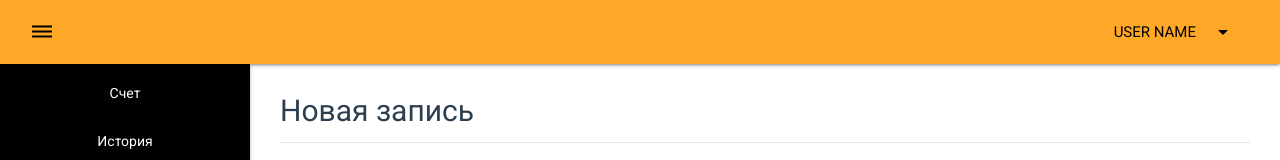
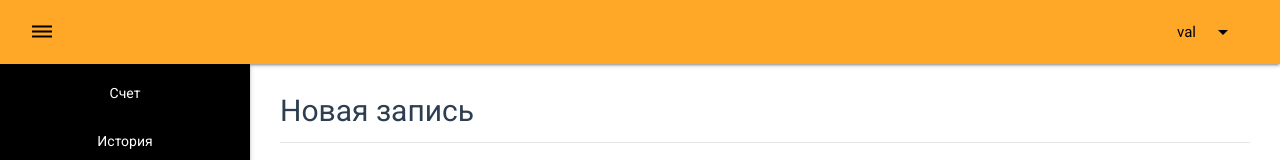
Before and after one commit to Lensom/Olivia-project, a Vue app: page /record in a window 1280 px wide. Shown: the top 160 px of the page. Built offline with nearby package versions, Linux system fonts and the light colour scheme; no server answers; the database is empty.

Commit message:
Added get user info

```diff
--- a/src/components/Navbar.vue
+++ b/src/components/Navbar.vue
@@ -11,7 +11,7 @@
       <ul class="right hide-on-small-and-down">
         <li>
           <a class="dropdown-trigger black-text" href="#" data-target="dropdown" ref="dropdown">
-            USER NAME
+            {{name}}
             <i class="material-icons right">arrow_drop_down</i>
           </a>
 
@@ -47,14 +47,19 @@ export default {
       this.$router.push("/login?message=logout");
     }
   },
-  mounted() {
-    this.interval = setInterval(() => {
-      this.date = new Date();
-    }, 1000);
-    // this.dropdown = M.Dropdown.init(this.$refs.dropdown, {
-    //   constrainWidth: false
-    // });
+  computed: {
+    name() {
+      return this.$store.getters.info.name;
+    }
   },
+  // mounted() {
+  //   this.interval = setInterval(() => {
+  //     this.date = new Date();
+  //   }, 1000);
+  //   this.dropdown = M.Dropdown.init(this.$refs.dropdown, {
+  //     constrainWidth: false
+  //   });
+  // },
   beforeDestroy() {
     clearInterval(this.interval);
     if (this.dropdown && this.dropdown.destroy) {
--- a/src/layouts/mainLayout.vue
+++ b/src/layouts/mainLayout.vue
@@ -26,6 +26,11 @@ export default {
   data: () => ({
     isOpen: true
   }),
+  async mounted() {
+    if (!Object.keys(this.$store.getters.info).length) {
+      await this.$store.dispatch("fetchInfo");
+    }
+  },
   components: {
     Navbar,
     Sidebar
--- a/src/main.js
+++ b/src/main.js
@@ -4,8 +4,8 @@ import router from "./router";
 import store from "./store";
 import Vuelidate from 'vuelidate'
 import "./registerServiceWorker";
+import messagesPlugin from "@/utils/messagesPlugin"
 import "materialize-css/dist/js/materialize.min"
-import messagesPlugin from "@/utils/messagesPlugin"
 
 import firebase from 'firebase/app'
 import "firebase/auth"
--- a/src/store/auth.js
+++ b/src/store/auth.js
@@ -28,8 +28,9 @@ export default {
       let user = firebase.auth().currentUser;
       return user ? user.uid : null;
     },
-    async logout() {
+    async logout({ commit }) {
       await firebase.auth().signOut();
+      commit('clearInfo')
     }
   }
 };
--- a/src/store/index.js
+++ b/src/store/index.js
@@ -1,6 +1,7 @@
 import Vue from "vue";
 import Vuex from "vuex";
 import auth from './auth';
+import info from './info';
 
 Vue.use(Vuex);
 
@@ -21,6 +22,6 @@ export default new Vuex.Store({
     error: s => s.error
   },
   modules: {
-    auth
+    auth, info
   }
 });
--- /dev/null
+++ b/src/store/info.js
@@ -0,0 +1,29 @@
+import firebase from "firebase/app";
+
+export default {
+  state: {
+    info: {}
+  },
+  mutations: {
+    setInfo(state, info) {
+      state.info = info;
+    },
+    clearInfo(state) {
+      state.info = {};
+    }
+  },
+  actions: {
+    async fetchInfo({ dispatch, commit }) {
+      try {
+        const uid = await dispatch("getUid");
+        const info = (await firebase.database().ref(`/user/${uid}/info`).once("value")).val;
+        commit("setInfo", info);
+      } catch (e) {
+        console.log(e)
+      }
+    }
+  },
+  getters: {
+    info: s => s.info
+  }
+}
```
